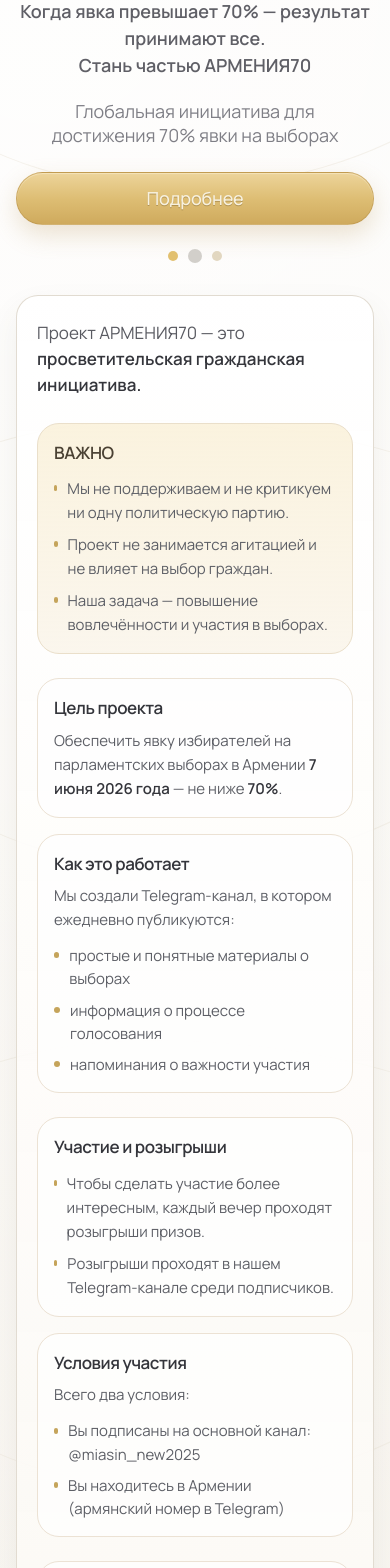
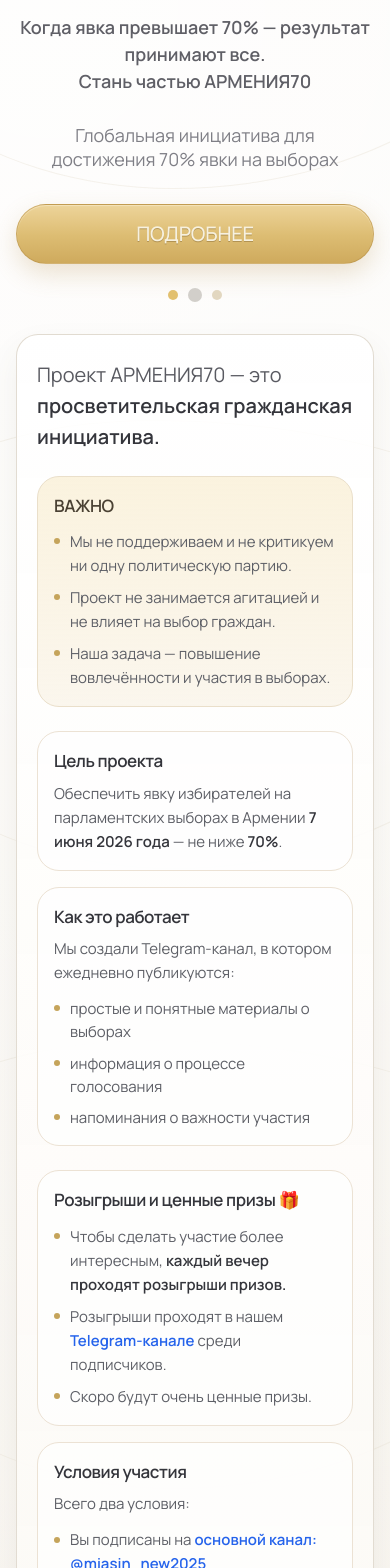
Before and after one commit to manulevon-am/Armenia70, a Next.js app: page / in a window 390 px wide. Shown: the part 380-1948 px from the top of the page. Built offline with nearby package versions, Linux system fonts and the light colour scheme.

Commit message:
refactor: polish hero spacing and overview links

```diff
--- a/components/HeroTop.tsx
+++ b/components/HeroTop.tsx
@@ -13,19 +13,19 @@
 
         <h1 className="font-display text-[36px] leading-[1.04] tracking-tight text-[#2f2f35] sm:text-[50px]">Один народ. Одно дело.</h1>
 
-        <p className="mt-4 font-display text-[28px] leading-[1.2] tracking-tight text-[#3f3f46] sm:text-[40px]">
+        <p className="mt-5 font-display text-[28px] leading-[1.2] tracking-tight text-[#3f3f46] sm:mt-6 sm:text-[40px]">
           Армения — идёт голосовать.
           <br />
           Диаспора — поддерживает.
         </p>
 
-        <p className="mt-4 text-[18px] font-semibold leading-[1.5] text-[#5f5f66] sm:text-[26px]">
+        <p className="mt-7 text-[18px] font-semibold leading-[1.5] text-[#5f5f66] sm:mt-9 sm:text-[26px]">
           Когда явка превышает 70% — результат принимают все.
           <br />
           Стань частью АРМЕНИЯ70
         </p>
 
-        <p className="mt-5 text-[18px] leading-[1.35] text-[#7f7f86] sm:text-[26px]">
+        <p className="mt-7 text-[18px] leading-[1.35] text-[#7f7f86] sm:mt-9 sm:text-[26px]">
           Глобальная инициатива для
           <br />
           достижения 70% явки на выборах
@@ -33,9 +33,9 @@
 
         <a
           href="#project-overview"
-          className="a70-btn-primary mt-6 min-h-[50px] min-w-[240px] px-8 py-3 text-[18px] sm:min-h-[58px] sm:min-w-[300px] sm:text-[24px]"
+          className="a70-btn-primary mt-8 min-h-[54px] min-w-[250px] px-8 py-3.5 text-[20px] font-semibold uppercase tracking-[0.08em] sm:mt-10 sm:min-h-[60px] sm:min-w-[320px] sm:text-[26px]"
         >
-          Подробнее
+          ПОДРОБНЕЕ
         </a>
 
         <div className="mt-6 flex items-center gap-2.5 sm:mt-8 sm:gap-3">
--- a/components/ProjectOverview.tsx
+++ b/components/ProjectOverview.tsx
@@ -1,10 +1,13 @@
 export function ProjectOverview() {
+  const bulletClassName = "mt-[0.55em] h-1.5 w-1.5 shrink-0 rounded-full bg-[#c5a45b]";
+  const linkClassName = "font-semibold text-[#2563eb] underline decoration-[#2563eb]/60 underline-offset-4";
+
   return (
     <section id="project-overview" className="mx-auto w-full max-w-6xl px-4 pt-8 sm:px-6 sm:pt-10 lg:px-8">
       <div className="a70-card mx-auto max-w-5xl px-5 py-6 sm:px-7 sm:py-8">
         <div className="space-y-6">
           <div>
-            <p className="text-[17px] leading-[1.55] text-[#595a61] sm:text-[20px]">
+            <p className="text-[20px] leading-[1.55] text-[#595a61] sm:text-[24px]">
               Проект АРМЕНИЯ70 — это <span className="font-semibold text-[#34353b]">просветительская гражданская инициатива.</span>
             </p>
           </div>
@@ -13,15 +16,15 @@
             <p className="text-[17px] font-semibold tracking-tight text-[#4a4133] sm:text-[19px]">ВАЖНО</p>
             <ul className="mt-3 space-y-2 text-[15px] leading-[1.6] text-[#5d5f66] sm:text-[17px]">
               <li className="flex gap-2.5">
-                <span className="mt-[0.55em] h-1.5 w-1.5 rounded-full bg-[#c5a45b]" />
+                <span className={bulletClassName} />
                 <span>Мы не поддерживаем и не критикуем ни одну политическую партию.</span>
               </li>
               <li className="flex gap-2.5">
-                <span className="mt-[0.55em] h-1.5 w-1.5 rounded-full bg-[#c5a45b]" />
+                <span className={bulletClassName} />
                 <span>Проект не занимается агитацией и не влияет на выбор граждан.</span>
               </li>
               <li className="flex gap-2.5">
-                <span className="mt-[0.55em] h-1.5 w-1.5 rounded-full bg-[#c5a45b]" />
+                <span className={bulletClassName} />
                 <span>Наша задача — повышение вовлечённости и участия в выборах.</span>
               </li>
             </ul>
@@ -43,15 +46,15 @@
               </p>
               <ul className="mt-3 space-y-2 text-[15px] leading-[1.55] text-[#5d5f66] sm:text-[17px]">
                 <li className="flex gap-2.5">
-                  <span className="mt-[0.55em] h-1.5 w-1.5 rounded-full bg-[#c5a45b]" />
+                  <span className={bulletClassName} />
                   <span>простые и понятные материалы о выборах</span>
                 </li>
                 <li className="flex gap-2.5">
-                  <span className="mt-[0.55em] h-1.5 w-1.5 rounded-full bg-[#c5a45b]" />
+                  <span className={bulletClassName} />
                   <span>информация о процессе голосования</span>
                 </li>
                 <li className="flex gap-2.5">
-                  <span className="mt-[0.55em] h-1.5 w-1.5 rounded-full bg-[#c5a45b]" />
+                  <span className={bulletClassName} />
                   <span>напоминания о важности участия</span>
                 </li>
               </ul>
@@ -60,15 +63,28 @@
 
           <div className="grid gap-4 lg:grid-cols-2">
             <article className="rounded-[22px] border border-[#ece2d4] bg-white/70 px-4 py-4 sm:px-5">
-              <p className="text-[17px] font-semibold tracking-tight text-[#34353b] sm:text-[19px]">Участие и розыгрыши</p>
+              <p className="text-[17px] font-semibold tracking-tight text-[#34353b] sm:text-[19px]">Розыгрыши и ценные призы 🎁</p>
               <ul className="mt-3 space-y-2 text-[15px] leading-[1.6] text-[#5d5f66] sm:text-[17px]">
                 <li className="flex gap-2.5">
-                  <span className="mt-[0.55em] h-1.5 w-1.5 rounded-full bg-[#c5a45b]" />
-                  <span>Чтобы сделать участие более интересным, каждый вечер проходят розыгрыши призов.</span>
+                  <span className={bulletClassName} />
+                  <span>
+                    Чтобы сделать участие более интересным,{" "}
+                    <span className="font-semibold text-[#34353b]">каждый вечер проходят розыгрыши призов.</span>
+                  </span>
                 </li>
                 <li className="flex gap-2.5">
-                  <span className="mt-[0.55em] h-1.5 w-1.5 rounded-full bg-[#c5a45b]" />
-                  <span>Розыгрыши проходят в нашем Telegram-канале среди подписчиков.</span>
+                  <span className={bulletClassName} />
+                  <span>
+                    Розыгрыши проходят в нашем{" "}
+                    <a href="https://t.me/@miasin_new2025" className={linkClassName} target="_blank" rel="noreferrer">
+                      Telegram-канале
+                    </a>{" "}
+                    среди подписчиков.
+                  </span>
+                </li>
+                <li className="flex gap-2.5">
+                  <span className={bulletClassName} />
+                  <span>Скоро будут очень ценные призы.</span>
                 </li>
               </ul>
             </article>
@@ -78,11 +94,16 @@
               <p className="mt-2 text-[15px] leading-[1.6] text-[#5d5f66] sm:text-[17px]">Всего два условия:</p>
               <ul className="mt-3 space-y-2 text-[15px] leading-[1.55] text-[#5d5f66] sm:text-[17px]">
                 <li className="flex gap-2.5">
-                  <span className="mt-[0.55em] h-1.5 w-1.5 rounded-full bg-[#c5a45b]" />
-                  <span>Вы подписаны на основной канал: @miasin_new2025</span>
+                  <span className={bulletClassName} />
+                  <span>
+                    Вы подписаны на{" "}
+                    <a href="https://t.me/@miasin_new2025" className={linkClassName} target="_blank" rel="noreferrer">
+                      основной канал: @miasin_new2025
+                    </a>
+                  </span>
                 </li>
                 <li className="flex gap-2.5">
-                  <span className="mt-[0.55em] h-1.5 w-1.5 rounded-full bg-[#c5a45b]" />
+                  <span className={bulletClassName} />
                   <span>Вы находитесь в Армении (армянский номер в Telegram)</span>
                 </li>
               </ul>
@@ -93,17 +114,17 @@
             <p className="text-[17px] font-semibold tracking-tight text-[#34353b] sm:text-[19px]">Организация проекта</p>
             <ul className="mt-3 space-y-2 text-[15px] leading-[1.6] text-[#5d5f66] sm:text-[17px]">
               <li className="flex gap-2.5">
-                <span className="mt-[0.55em] h-1.5 w-1.5 rounded-full bg-[#c5a45b]" />
+                <span className={bulletClassName} />
                 <span>
                   Организатор проекта и розыгрышей:{" "}
-                  <a href="https://miasinglobal.org/" className="font-semibold text-[#3d3e45] underline underline-offset-4">
+                  <a href="https://miasinglobal.org/" className={linkClassName} target="_blank" rel="noreferrer">
                     Miasin Global
                   </a>
                   .
                 </span>
               </li>
               <li className="flex gap-2.5">
-                <span className="mt-[0.55em] h-1.5 w-1.5 rounded-full bg-[#c5a45b]" />
+                <span className={bulletClassName} />
                 <span>
                   Спонсоры розыгрышей — представители армянской диаспоры, поддерживающие инициативу повышения участия
                   граждан.
```
